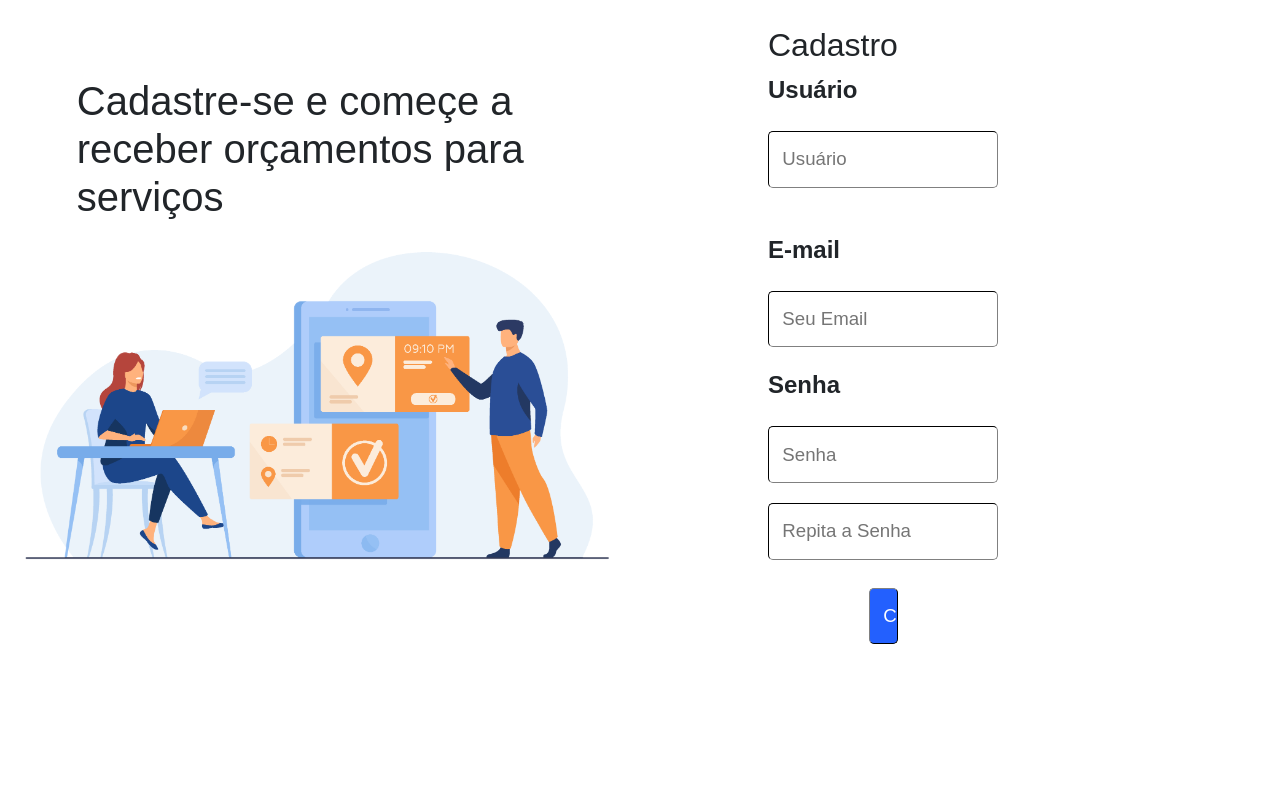
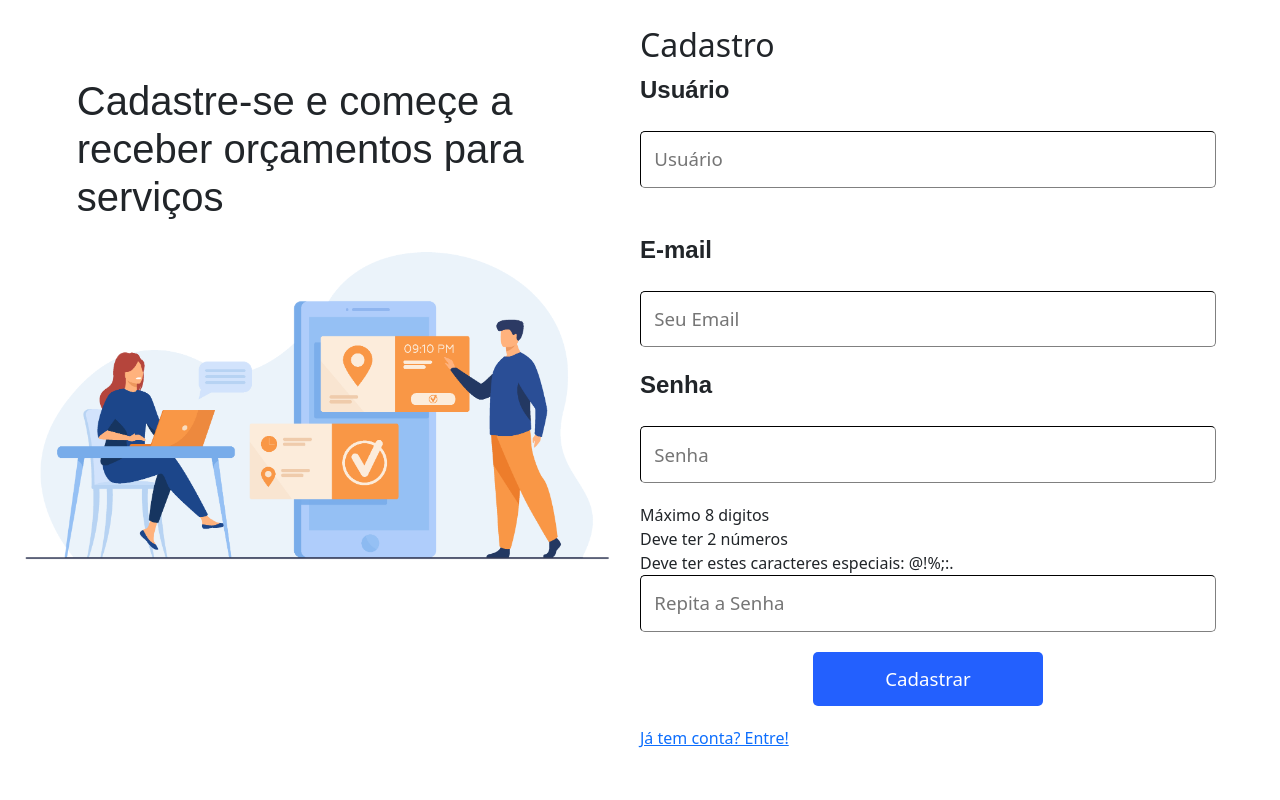
Before and after one commit to felipe-alves142/the-perfector, a PHP site: page /paginas/signup.php in a window 1280 px wide. Run offline with PHP 8.4, Linux system fonts and the light colour scheme.

Commit message:
Guiasenha

```diff
--- a/tudo/the_perfector/paginas/cadastro.js
+++ b/tudo/the_perfector/paginas/cadastro.js
@@ -7,20 +7,36 @@
 // validar a data
 // validar celular
 
-function validar(){
-    document.getElementById('bt').addEventListener('click' , vcpf())
-    var estado =document.getElementById("state").value
-    var cidade =document.getElementById("city").value
-    var nome =document.getElementById("name").value
-    document.getElementById("cpf") //.addEventListener('input' ,function(){vcpf()})
-    var data =document.getElementById("date").value
-    var email =document.getElementById("email").value
-    var senha =document.getElementById("password").value
-    var confsenha =document.getElementById("passwordOne").value
-    var telefone =document.getElementById("tlf").addEventListener('input',function(){te()})
-    var celular =document.getElementById("cll").value
+window.onload = function(){
+    var senha = document.getElementById("se")
+    document.getElementById("se").oninput =function(){validaSenha()}
+    var length
+    for(length=0;length < 9; length++){
 
-    if(nome == ""){
+    }
+
+    function validaSenha(){
+        var mn = /[0-9]{2}/i
+        var espe = /[@!%;:.]/i
+        if(senha.value.length < 8){
+            document.getElementById("mx").style.color = "red";
+        }
+        else{
+            document.getElementById("mx").style.color = "green";
+        }
+        if(!senha.value.match(mn)) {
+            document.getElementById("mn").style.color = "red";
+        }else{
+            document.getElementById("mn").style.color = "green"
+        }
+        if(!senha.value.match(espe)){
+            document.getElementById("mc").style.color = "red"
+        }else{
+            document.getElementById("mc").style.color = "green"
+        }
+    }
+}
+    /*if(nome == ""){
         document.getElementById("rnome").innerHTML="Nome Inválido!"
 
     }
@@ -80,5 +96,4 @@ function validar(){
 
         }
 
-
-    }
+    */
--- a/tudo/the_perfector/paginas/includes/header.php
+++ b/tudo/the_perfector/paginas/includes/header.php
@@ -5,11 +5,8 @@
   <meta charset="UTF-8">
   <meta name="viewport" content="width=device-width, initial-scale=1.0">
   <link href="https://cdn.jsdelivr.net/npm/bootstrap@5.0.0-beta2/dist/css/bootstrap.min.css" rel="stylesheet" integrity="sha384-BmbxuPwQa2lc/FVzBcNJ7UAyJxM6wuqIj61tLrc4wSX0szH/Ev+nYRRuWlolflfl" crossorigin="anonymous">
-
-  <link rel="stylesheet" href="../../styles/style.css">
-  <link rel="stylesheet" href="tudo\the_perfector\styles\style.css">
-
   <link rel="stylesheet" href="../../styles/login.css">
+  <link rel="stylesheet" href="../../styles/menu.css">
 
 
   <title>The Perfector</title>
--- a/tudo/the_perfector/paginas/includes/login.php
+++ b/tudo/the_perfector/paginas/includes/login.php
@@ -1,3 +1,4 @@
+
 <?php
   include_once "header.php";
 ?>
--- a/tudo/the_perfector/paginas/index.php
+++ b/tudo/the_perfector/paginas/index.php
@@ -22,7 +22,7 @@
       <li class="title"><a href="index.php"><img src="../imagens/logo-icon-circle.svg" width="71px"></a></li>
 
       <li><a href="#">Home</a></li>
-      <li><a href="comoF">Como funciona</a></li>
+      <li><a href="#comoF">Como funciona</a></li>
       <li><a href="#cate">Categorias</a></li>
 
 
@@ -31,7 +31,7 @@
           if(isset($_SESSION["userid"])){
             echo "<li><a href='../paginas/signup.php'><button class='cadastro'>App</button></a></li>";
             echo " <li><a href='includes/logout.inc.php' ><button class='entrar'>Sair</button></a></li>";
-            echo "<p>Ola,".$_SESSION["useruid"]."</p>";
+            echo "<p align = 'left'>Ola,".$_SESSION["useruid"]."</p>";
           }else{
             echo "<li><a href='../paginas/signup.php'><button class='cadastro'>Cadastrar-se</button></a></li>";
             echo " <li><a href='includes/login.php' ><button class='entrar'>Entrar</button></a></li>";
--- a/tudo/the_perfector/paginas/signup.php
+++ b/tudo/the_perfector/paginas/signup.php
@@ -3,44 +3,20 @@
 
 <head>
     <meta charset="UTF-8">
-    <meta name="viewport" content="width=device-width, initial-scale=1.0">
     <title>Cadastro</title>
+    <script type="text/javascript" src="cadastro.js"></script>
     <link href="https://cdn.jsdelivr.net/npm/bootstrap@5.0.0-beta2/dist/css/bootstrap.min.css" rel="stylesheet" integrity="sha384-BmbxuPwQa2lc/FVzBcNJ7UAyJxM6wuqIj61tLrc4wSX0szH/Ev+nYRRuWlolflfl" crossorigin="anonymous">
-    <link rel="stylesheet" href="../styles/style.css">
+    <link rel="stylesheet" href="../styles/menu.css">
     <link rel="stylesheet" href="../styles/login.css">
+    <link rel="shortcut icon" href="../imagens/logo-icon.svg" type="image/x-icon">
 
-    <link rel="shortcut icon" href="../imagens/logo-icon.svg" type="image/x-icon">
 </head>
+
 <body>
+
+
     <section>
         <h1>Cadastre-se e começe a receber orçamentos para serviços</h1>
-
-
-
-    </section>
-
-    <main>
-
-        <h2>Cadastro</h2>
-        <form action="includes/signup.inc.php" method="post">
-            <p for="usuario">Usuário</p>
-                <br>
-            <input type="text" name="usuario" placeholder="Usuário">
-            <br>
-           <br>
-            <p for="email">E-mail</p>
-                <br>
-            <input type="email" name="email" placeholder="Seu Email">
-                <br>
-            <p for="senha">Senha</p>
-                <br>
-            <input type="password" name="senha" placeholder="Senha">
-            <input type="password" name="repSenha" placeholder="Repita a Senha">
-            <br>
-            <h1 name="campovazio"></h1>
-            <input type="submit"  name="submit" value="Cadastrar" id="b">
-
-        </form>
 
         <?php
 
@@ -77,8 +53,37 @@
 ?>
 
 
+    </section>
 
+    <main>
+          <h2>Cadastro</h2>
+        <form action="includes/signup.inc.php" method="post">
+            <p for="usuario">Usuário</p>
+                <br>
+            <input type="text" name="usuario" placeholder="Usuário">
+            <br>
+           <br>
+            <p for="email">E-mail</p>
+                <br>
+            <input type="email" name="email" placeholder="Seu Email">
+                <br>
+            <p for="senha">Senha</p>
+                <br>
+            <input type="password" name="senha" id="se" placeholder="Senha">
+                <ul>
+                    <li id="mx">Máximo 8 digitos</li><br>
+                    <li id="mn">Deve ter 2 números</li><br>
+                    <li id="mc">Deve ter estes caracteres especiais: @!%;:.</li>
+                </ul>
+            <input type="password" name="repSenha" placeholder="Repita a Senha">
+
+            <input type="submit"  name="submit" value="Cadastrar" id="b">
+
+        </form>
+        <a href="../paginas/includes/login.php">Já tem conta? Entre!</a>
         </main>
+
+
 
 
 </body>
--- a/tudo/the_perfector/styles/login.css
+++ b/tudo/the_perfector/styles/login.css
@@ -1,18 +1,22 @@
 body{
     margin-top: 2%;
 }
+
 main{
+
     display: block;
     position: fixed;
-    margin-left: 60%;
-    width: 20%;
+    margin-left: 50%;
+    width: 50%;
+
+
 }
 section{
     font-family: Arial, Helvetica, sans-serif;
     padding-top: 8%;
     padding: 6%;
     display: block;
-    position: fixed;
+    position: absolute;
     height: 100%;
     background-image: url(../imagens/5556.png);
     background-repeat: no-repeat;
@@ -22,6 +26,8 @@ section{
     display: block;
     margin-top: -2%;
 }
+
+
 form input{
     font-size: 14pt;
     padding: 10pt;
@@ -31,14 +37,7 @@ form input{
     border-width: 1px;
     margin-bottom: 20px;
 }
-form input#b{
-    background-color: rgb(35, 96, 254);
-    font-size: 14pt;
-    color: #ffffff;
-    width: 10%;
-    right: 500px;
 
-}
 form p{
     font-size: 18pt;
     font-family: Arial, Helvetica, sans-serif;
--- a/tudo/the_perfector/styles/menu.css
+++ b/tudo/the_perfector/styles/menu.css
@@ -4,7 +4,7 @@ nav.navbar
     padding: 6px 0px 0px 0px;
     display: block;
     position: relative;
-    width: 100%;
+    width: 80%;
 
 }
 .navbar a:hover
@@ -30,7 +30,6 @@ li.title a
     font-family: serif;
     font-size: 30pt;
     padding-bottom: 2px;
-    padding-top: 2px;
     margin-left: 20px;
     margin-right: 60px;
     color: rgb(011, 073, 232);
@@ -57,4 +56,14 @@ button.cadastro {
     padding: 7px 10px;
     font-size: 16pt;
     color: white;
+    position:absolute;
+    right: 100px;
 }
+form input#b{
+    background-color: rgb(35, 96, 254);
+    font-size: 14pt;
+    color: #ffffff;
+    width: 40%;
+    right: 500px;
+    border: 0;
+}
--- a/tudo/the_perfector/styles/style.css
+++ b/tudo/the_perfector/styles/style.css
@@ -271,3 +271,9 @@ div.text{
     display: inline-block;
     font-family: Arial, Helvetica, sans-serif;
 }
+
+
+
+#msg{
+  background-color:red;
+}
```
Lines whose indentation alone changed are shown as unchanged.
